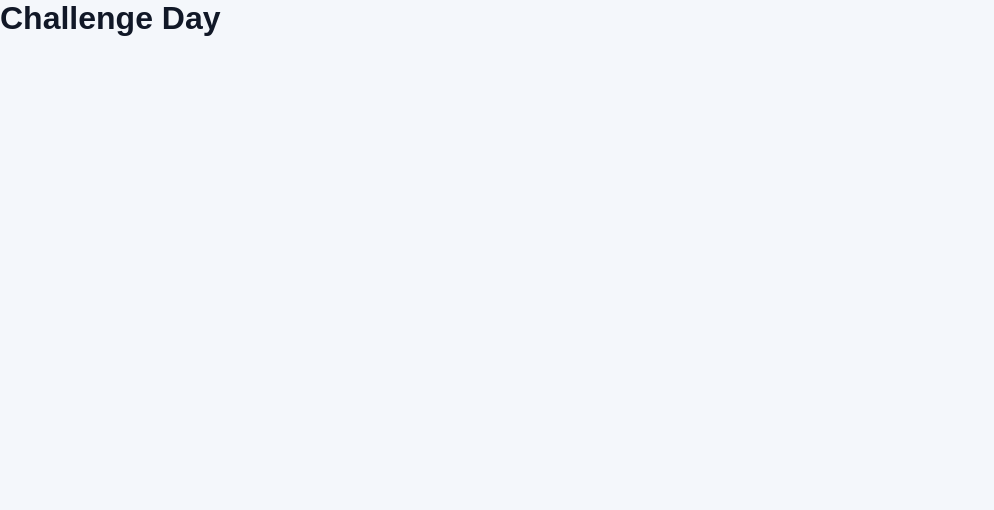
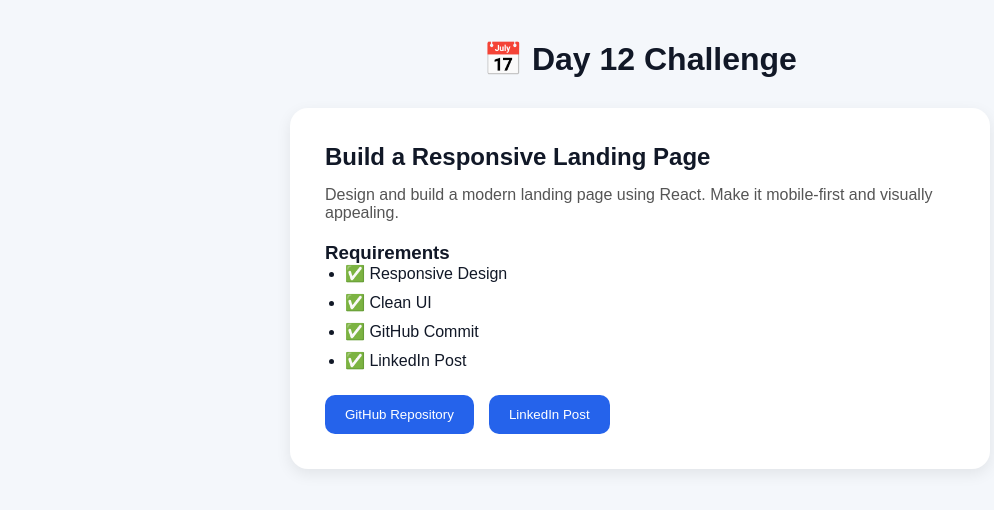
Before and after one commit to sumitawasthi2008-gif/vicodathon-2026-abtalks, a React (Vite) app: page /day/12 in a window 1280 px wide. Shown: the top 510 px of the page, without its empty margins (0-994 px from the left). Built offline with nearby package versions, Linux system fonts and the light colour scheme.

Commit message:
Completed challenge day page

```diff
--- a/src/pages/challengeday.jsx
+++ b/src/pages/challengeday.jsx
@@ -1,7 +1,37 @@
 function ChallengeDay() {
   return (
-    <div>
-      <h1>Challenge Day</h1>
+    <div className="challenge-page">
+
+      <h1>📅 Day 12 Challenge</h1>
+
+      <div className="challenge-card">
+
+        <h2>Build a Responsive Landing Page</h2>
+
+        <p>
+          Design and build a modern landing page using React.
+          Make it mobile-first and visually appealing.
+        </p>
+
+        <h3>Requirements</h3>
+
+        <ul>
+          <li>✅ Responsive Design</li>
+          <li>✅ Clean UI</li>
+          <li>✅ GitHub Commit</li>
+          <li>✅ LinkedIn Post</li>
+        </ul>
+
+        <div className="submit-buttons">
+
+          <button>GitHub Repository</button>
+
+          <button>LinkedIn Post</button>
+
+        </div>
+
+      </div>
+
     </div>
   );
 }
--- a/src/styles/global.css
+++ b/src/styles/global.css
@@ -282,3 +282,53 @@ margin-bottom:10px;
 color:#555;
 font-size:18px;
 }
+.challenge-page{
+padding:40px 20px;
+}
+
+.challenge-page h1{
+text-align:center;
+margin-bottom:30px;
+}
+
+.challenge-card{
+max-width:700px;
+margin:auto;
+background:white;
+padding:35px;
+border-radius:18px;
+box-shadow:0 5px 15px rgba(0,0,0,.08);
+}
+
+.challenge-card h2{
+margin-bottom:15px;
+}
+
+.challenge-card p{
+margin-bottom:20px;
+color:#555;
+}
+
+.challenge-card ul{
+padding-left:20px;
+margin-bottom:25px;
+}
+
+.challenge-card li{
+margin-bottom:10px;
+}
+
+.submit-buttons{
+display:flex;
+gap:15px;
+flex-wrap:wrap;
+}
+
+.submit-buttons button{
+padding:12px 20px;
+border:none;
+border-radius:10px;
+background:#2563eb;
+color:white;
+cursor:pointer;
+}
```
